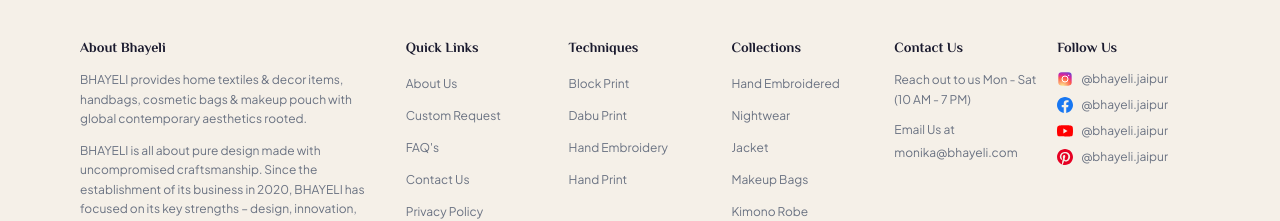
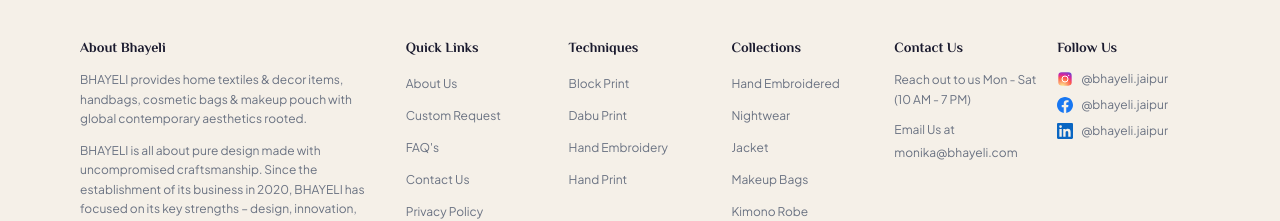
Before and after one commit to devkkd/Bhayeli, a Next.js app: page / in a window 1280 px wide. Shown: the part 5187-5408 px from the top of the page. Built offline with nearby package versions, Linux system fonts and the light colour scheme; no server answers; the database is empty.

Commit message:
limit solveee

```diff
--- a/src/app/components/Footer.jsx
+++ b/src/app/components/Footer.jsx
@@ -107,7 +107,7 @@
               {[
                 {
                   label: "@bhayeli.jaipur",
-                  href: "https://instagram.com/bhayeli.jaipur",
+                  href: "https://www.instagram.com/bhayeli.official",
                   icon: (
                     <svg className="w-4 h-4" viewBox="0 0 24 24" fill="none">
                       <defs>
@@ -126,7 +126,7 @@
                 },
                 {
                   label: "@bhayeli.jaipur",
-                  href: "#",
+                  href: "https://www.facebook.com/bhayeli.official",
                   icon: (
                     <svg className="w-4 h-4" viewBox="0 0 24 24" fill="#1877F2">
                       <path d="M24 12.073c0-6.627-5.373-12-12-12s-12 5.373-12 12c0 5.99 4.388 10.954 10.125 11.854v-8.385H7.078v-3.47h3.047V9.43c0-3.007 1.792-4.669 4.533-4.669 1.312 0 2.686.235 2.686.235v2.953H15.83c-1.491 0-1.956.925-1.956 1.874v2.25h3.328l-.532 3.47h-2.796v8.385C19.612 23.027 24 18.062 24 12.073z"/>
@@ -135,22 +135,14 @@
                 },
                 {
                   label: "@bhayeli.jaipur",
-                  href: "#",
+                  href: "https://www.linkedin.com/company/bhayeli/",
                   icon: (
-                    <svg className="w-4 h-4" viewBox="0 0 24 24" fill="#FF0000">
-                      <path d="M23.498 6.186a3.016 3.016 0 0 0-2.122-2.136C19.505 3.545 12 3.545 12 3.545s-7.505 0-9.377.505A3.017 3.017 0 0 0 .502 6.186C0 8.07 0 12 0 12s0 3.93.502 5.814a3.016 3.016 0 0 0 2.122 2.136c1.871.505 9.376.505 9.376.505s7.505 0 9.377-.505a3.015 3.015 0 0 0 2.122-2.136C24 15.93 24 12 24 12s0-3.93-.502-5.814zM9.545 15.568V8.432L15.818 12l-6.273 3.568z"/>
+                    <svg className="w-4 h-4" viewBox="0 0 24 24" fill="#0A66C2">
+                      <path d="M20.447 20.452h-3.554v-5.569c0-1.328-.027-3.037-1.852-3.037-1.853 0-2.136 1.445-2.136 2.939v5.667H9.351V9h3.414v1.561h.046c.477-.9 1.637-1.85 3.37-1.85 3.601 0 4.267 2.37 4.267 5.455v6.286zM5.337 7.433a2.062 2.062 0 0 1-2.063-2.065 2.064 2.064 0 1 1 2.063 2.065zm1.782 13.019H3.555V9h3.564v11.452zM22.225 0H1.771C.792 0 0 .774 0 1.729v20.542C0 23.227.792 24 1.771 24h20.451C23.2 24 24 23.227 24 22.271V1.729C24 .774 23.2 0 22.222 0h.003z"/>
                     </svg>
                   ),
                 },
-                {
-                  label: "@bhayeli.jaipur",
-                  href: "#",
-                  icon: (
-                    <svg className="w-4 h-4" viewBox="0 0 24 24" fill="#E60023">
-                      <path d="M12 0C5.373 0 0 5.373 0 12c0 5.084 3.163 9.426 7.627 11.174-.105-.949-.2-2.405.042-3.441.218-.937 1.407-5.965 1.407-5.965s-.359-.719-.359-1.782c0-1.668.967-2.914 2.171-2.914 1.023 0 1.518.769 1.518 1.69 0 1.029-.655 2.568-.994 3.995-.283 1.194.599 2.169 1.777 2.169 2.133 0 3.772-2.249 3.772-5.495 0-2.873-2.064-4.882-5.012-4.882-3.414 0-5.418 2.561-5.418 5.207 0 1.031.397 2.138.893 2.738a.36.36 0 0 1 .083.345l-.333 1.36c-.053.22-.174.267-.402.161-1.499-.698-2.436-2.889-2.436-4.649 0-3.785 2.75-7.262 7.929-7.262 4.163 0 7.398 2.967 7.398 6.931 0 4.136-2.607 7.464-6.227 7.464-1.216 0-2.359-.632-2.75-1.378l-.748 2.853c-.271 1.043-1.002 2.35-1.492 3.146C9.57 23.812 10.763 24 12 24c6.627 0 12-5.373 12-12S18.627 0 12 0z"/>
-                    </svg>
-                  ),
-                },
+
               ].map((social, i) => (
                 <li key={i}>
                   <a
--- a/src/app/layout.js
+++ b/src/app/layout.js
@@ -26,8 +26,13 @@
   title: "Bhayeli",
   description: "Bhayeli — Handcrafted Textiles from Rural Rajasthan",
   icons: {
-    icon: "/image/logo.png",
-    apple: "/image/logo.png",
+    icon: [
+      { url: "/image/logo.png", type: "image/png" },
+    ],
+    apple: [
+      { url: "/image/logo.png", type: "image/png" },
+    ],
+    shortcut: "/image/logo.png",
   },
 };
 
```
